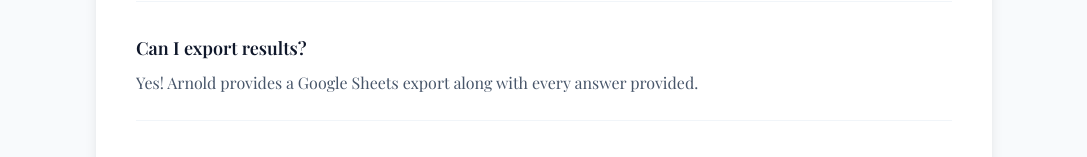
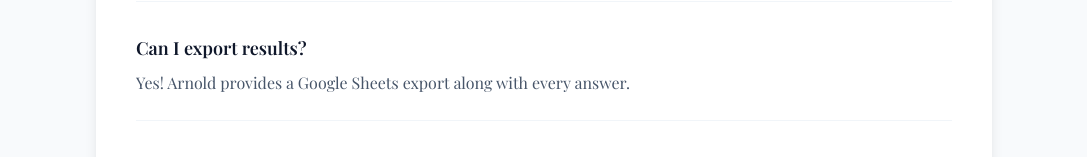
Before and after one commit to McGovs/arnold-the-analyst-frontend-v2-markdown, a React (Vite) app: page /support in a window 1280 px wide. Shown: the part 913-1070 px from the top of the page, without its empty margins (96-1183 px from the left). Built offline with nearby package versions, Linux system fonts and the light colour scheme; a web font is replaced by a local one.

Commit message:
Update Support.tsx

```diff
--- a/src/pages/Support.tsx
+++ b/src/pages/Support.tsx
@@ -109,7 +109,7 @@ export default function Support() {
                   { q: "How do I install Arnold in my Slack workspace?", a: 'Click the  "Add Arnold to Slack" button at the top right of any page or on the homepage. You need admin rights in your workspace.' },
                   { q: "How do I connect my Google Analytics account?", a: "After installing Arnold, execute the '/arnold-connect' command — Arnold will guide you through OAuth." },
                   { q: "What data does Arnold access?", a: "Read-only access to your GA4 properties. Nothing is stored permanently." },
-                  { q: "Can I export results?", a: 'Yes! Arnold provides a Google Sheets export along with every answer provided.' },
+                  { q: "Can I export results?", a: 'Yes! Arnold provides a Google Sheets export along with every answer.' },
                   { q: "How much does it cost?", a: "Currently free during beta. Paid plans coming in Q1 2026 with generous grandfathering for early users." },
                 ].map((faq, i) => (
                   <div key={i} className="border-b border-slate-100 pb-6 last:border-0">
```
